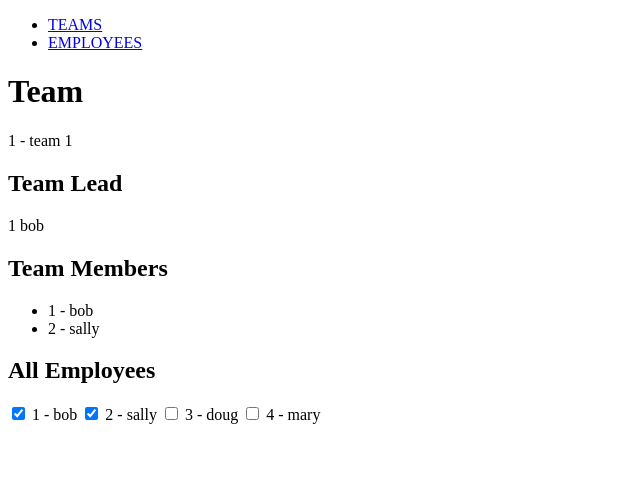
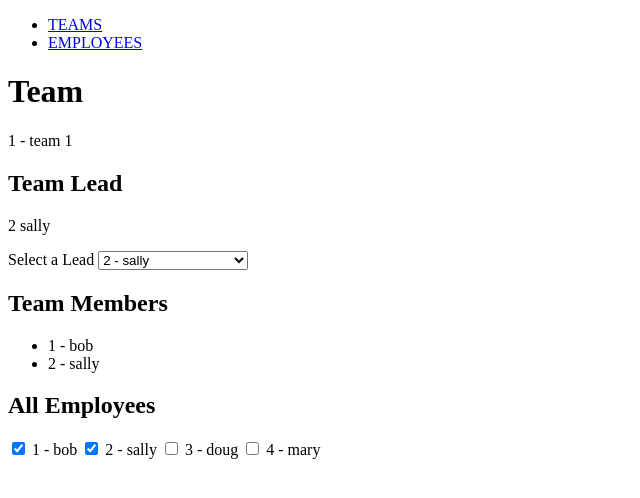
Before and after one commit to aaronshivers/checkboxes, an Angular app: page /teams/1 in a window 1280 px wide. Shown: the top 498 px of the page, without its empty margins (0-640 px from the left). Built offline with nearby package versions, Linux system fonts and the light colour scheme.

Commit message:
create lead select

```diff
--- a/src/app/team/team.component.html
+++ b/src/app/team/team.component.html
@@ -4,6 +4,16 @@
 
 <h2>Team Lead</h2>
 <p>{{ team.lead.id }} {{ team.lead.name }}</p>
+
+<label>
+  Select a Lead
+  <select name="lead">
+    <option>Please Select A Lead</option>
+    <option *ngFor="let employee of employees" [value]="employee" [selected]="employee.id === team.lead.id">
+      {{ employee.id }} - {{ employee.name }}
+    </option>
+  </select>
+</label>
 
 <h2>Team Members</h2>
 
--- a/src/app/team/team.component.ts
+++ b/src/app/team/team.component.ts
@@ -61,4 +61,10 @@ export class TeamComponent implements OnInit, OnDestroy {
   isMember(id: number): boolean {
     return this.team.members.findIndex(member => member.id === id) >= 0;
   }
+
+  onUpdateLead(event) {
+    console.log('sdafsdasfasdfasdf', event.target.value);
+    const lead = event.target.value;
+    this.teamService.updateLead(this.team.id, lead);
+  }
 }
--- a/src/app/teams/team.service.ts
+++ b/src/app/teams/team.service.ts
@@ -7,7 +7,7 @@ const TEAMS: Team[] = [
   {
     id: 1,
     name: 'team 1',
-    lead: { id: 1, name: 'bob' },
+    lead: { id: 2, name: 'sally' },
     members: [
       { id: 1, name: 'bob' },
       { id: 2, name: 'sally' },
@@ -44,7 +44,14 @@ export class TeamService {
     return of(team);
   }
 
-  addMember(teamId: number, employee: Employee) {
+  updateLead(teamId: number, lead: Employee): void {
+    const teamIndex: number = this.getTeamIndex(teamId);
+    const team: Team = this.teams[teamIndex];
+    console.log(team);
+    team.lead = lead;
+  }
+
+  addMember(teamId: number, employee: Employee): void {
     const teamIndex: number = this.getTeamIndex(teamId);
     const team: Team = this.teams[teamIndex];
 
```
